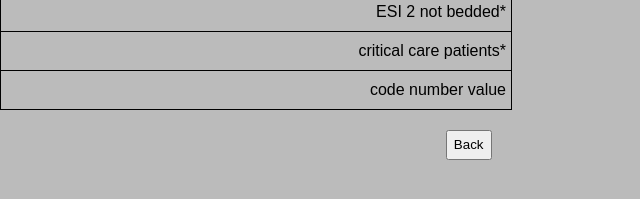
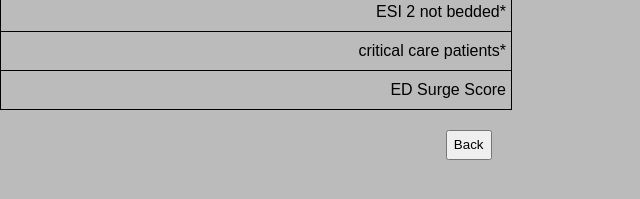
Before and after one commit to vinport16/Surge-Management, a website: page data_top.html in a window 1280 px wide. Shown: the part 531-730 px from the top of the page, 0-640 px from the left. Drawn offline with Linux system fonts and the light colour scheme.

Commit message:
changed score label

```diff
--- a/data_top.html
+++ b/data_top.html
@@ -78,7 +78,7 @@
 				<td>critical care patients*</td>
 			</tr>
 			<tr>
-				<td>code number value</td>
+				<td>ED Surge Score</td>
 			</tr>
 			<tr>
 				<td style="padding:0px; padding-right: 20px; padding-top: 20px; border-width: 0px;"><button style="height: 30px;" onclick="window.close()">Back</button></td>
```
